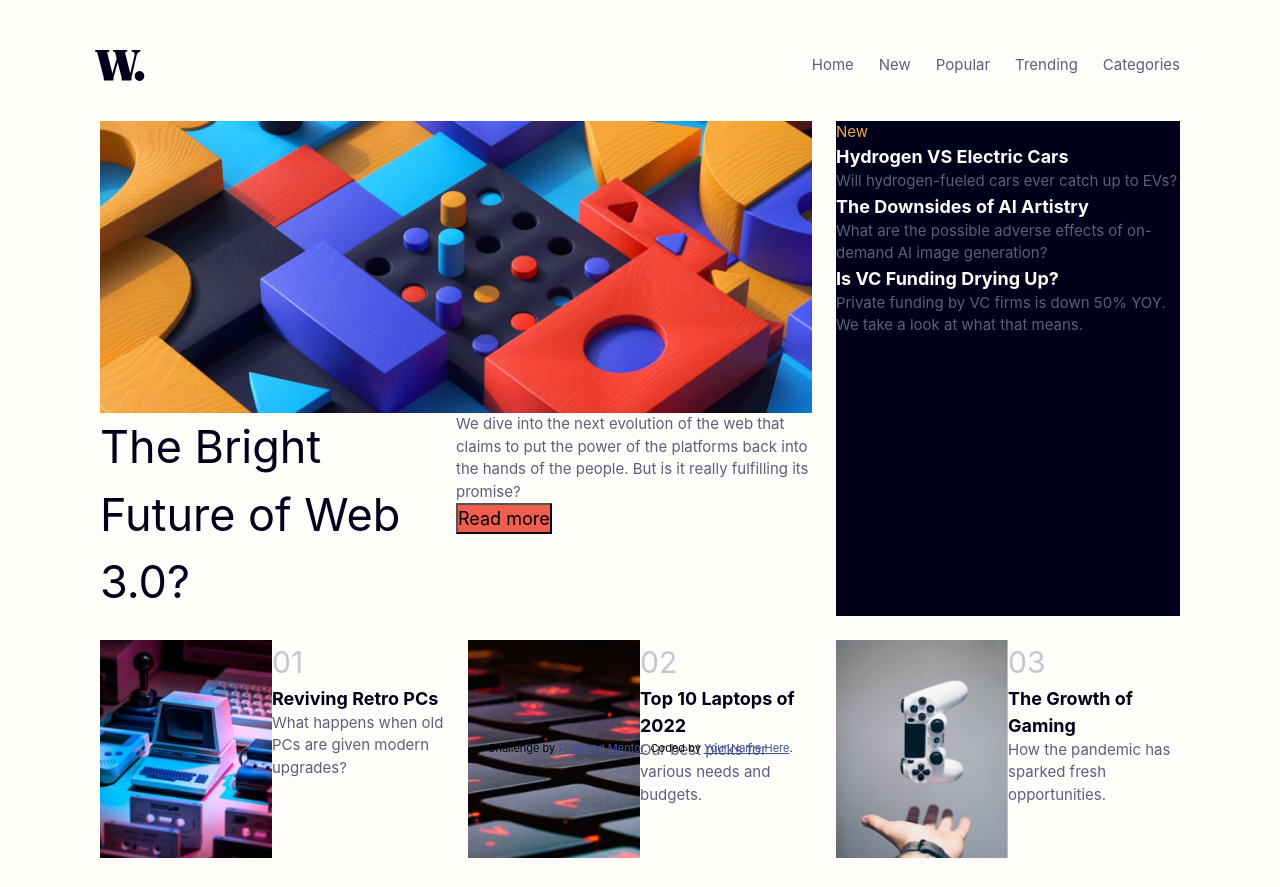
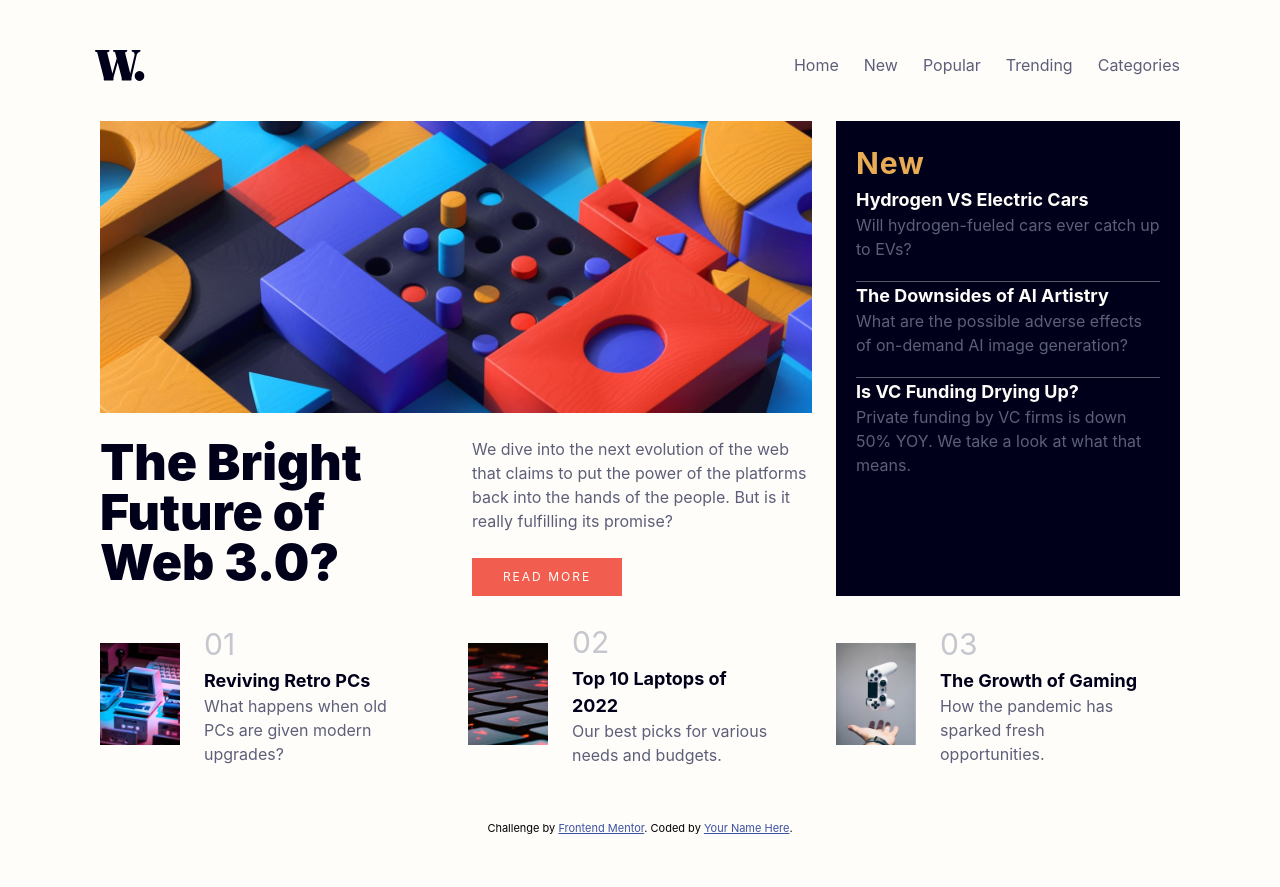
Before and after one commit to importvince/News-Hompage, a plain HTML site: page index.html in a window 1280 px wide. Before the commit the page ends 858 px from the top, so only its background shows below. Drawn offline with Linux system fonts and the light colour scheme; a web font is replaced by a local one.

Commit message:
Desktop styling complete expect for a few minor adjustments

```diff
--- a/index.html
+++ b/index.html
@@ -41,12 +41,12 @@
                   We dive into the next evolution of the web that claims to put the power of the platforms back into the hands of the people.
                   But is it really fulfilling its promise?
               </p>
-              <button class="clr-primary-red">  Read more</button>
+              <button class="clr-primary-red clr-secondary-white-text button">  READ MORE</button>
           </div>
       </div>
     </main>
 
-    <sidebar class="clr-secondary-dark-blue-bg">
+    <sidebar class="clr-secondary-dark-blue-bg" id="sidebar">
       <h2 class="clr-primary-orange">New</h2>
 
       <section id="section-01">
--- a/style.css
+++ b/style.css
@@ -10,12 +10,12 @@
 
     --fw-small: 400;
     --fw-700: 700;
-    --fw-biggest: 800;
+    --fw-biggest: 900;
 
-    --fs-par: 15px;
+    --fs-par: 16px;
     --fs-above-par: 18px;
     --fs-span: 30px;
-    --fs-h1: 45px;
+    --fs-h1: 50px;
 }
 
 *, *::before, *::after {
@@ -113,23 +113,72 @@ body {
     gap: 25px;
 }
 
+#main-section-text {
+    display: grid;
+    grid-template-columns: repeat(2, 1fr);
+    gap: 2rem;
+    margin-top: 1.5rem;
+}
+
+#main-section-text > h1 {
+    font-weight: var(--fw-biggest);
+    line-height: 1;
+}
+
+.button {
+    padding: 10px 20px;
+    margin-top: 25px;
+    width: 150px;
+    border: none;
+    font-size: 12px;
+    letter-spacing: 2px;
+    cursor: pointer;
+    transition: all 0.005s;
+}
+
+.button:active {
+    transform: scale(0.95, 0.95);
+}
+
+#sidebar {
+    padding: 20px;
+}
+
+#sidebar > h2 {
+    font-weight: var(--fw-700);
+    font-size: 30px;
+    letter-spacing: 1px;
+}
+
+.sideber-articles {
+    display: flex;
+    flex-direction: column;
+    gap: 25px;
+    margin-top: 20px;
+}
+
+#section-01,
+#section-02 {
+    border-bottom: 1px solid rgba(255, 255, 255, 0.342);
+    padding-bottom: 20px;
+
+}
+
 #footer {
     display: grid;
     grid-template-columns: repeat(3, 1fr);
     gap: 1.5rem;
     height: 100px;
+    padding-bottom: 200px;
 }
 
 #footer-one,
 #footer-two,
 #footer-three {
     display: grid;
-    grid-template-columns: repeat(2, 1fr);
-}
-
-#main-section-text {
-    display: grid;
-    grid-template-columns: repeat(2, 1fr);
+    grid-template-columns: 80px 200px;
+    gap: 1.5rem;
+    align-items: center;
 }
 
 
@@ -153,10 +202,6 @@ section > h3,
 
 #main-section-text > h1 {
     font-size: var(--fs-h1);
-}
-
-#main-preview > button {
-    font-size: var(--fs-above-par);
 }
 
 .footer-text > span {
```
